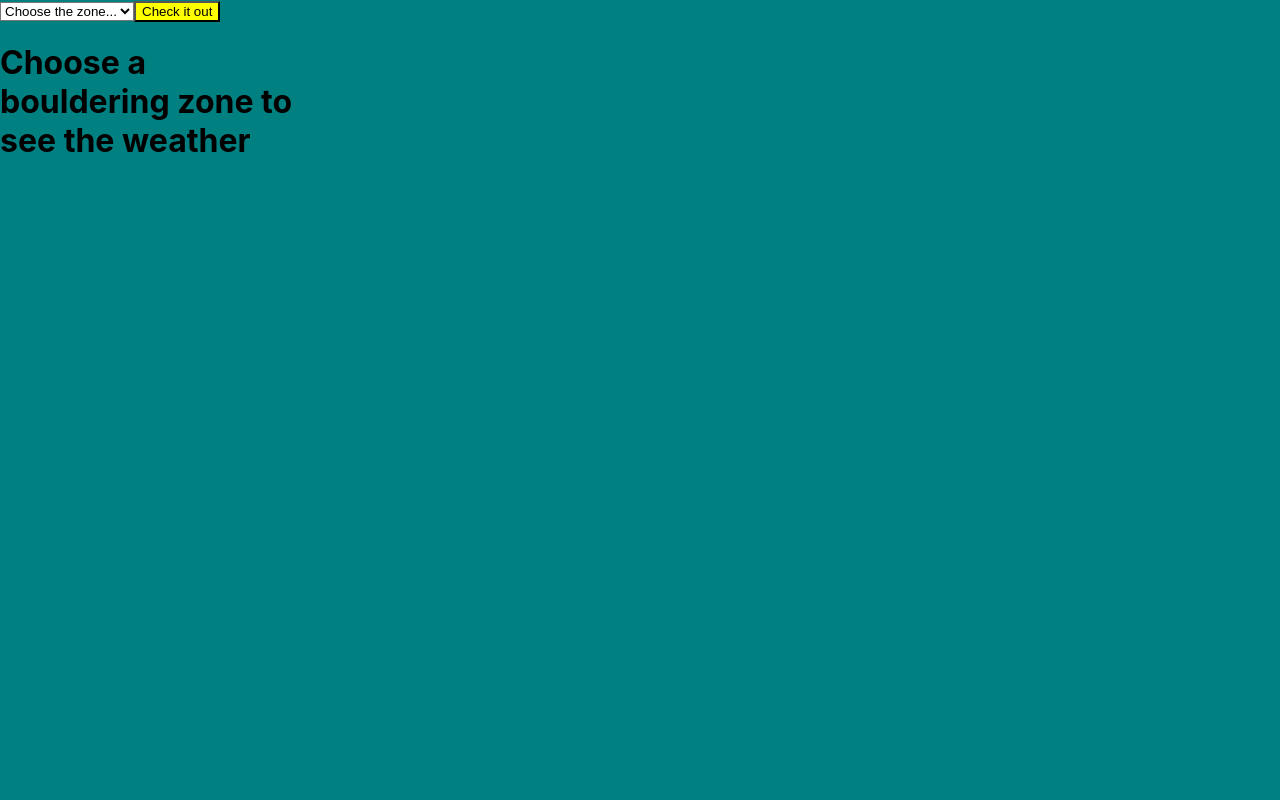
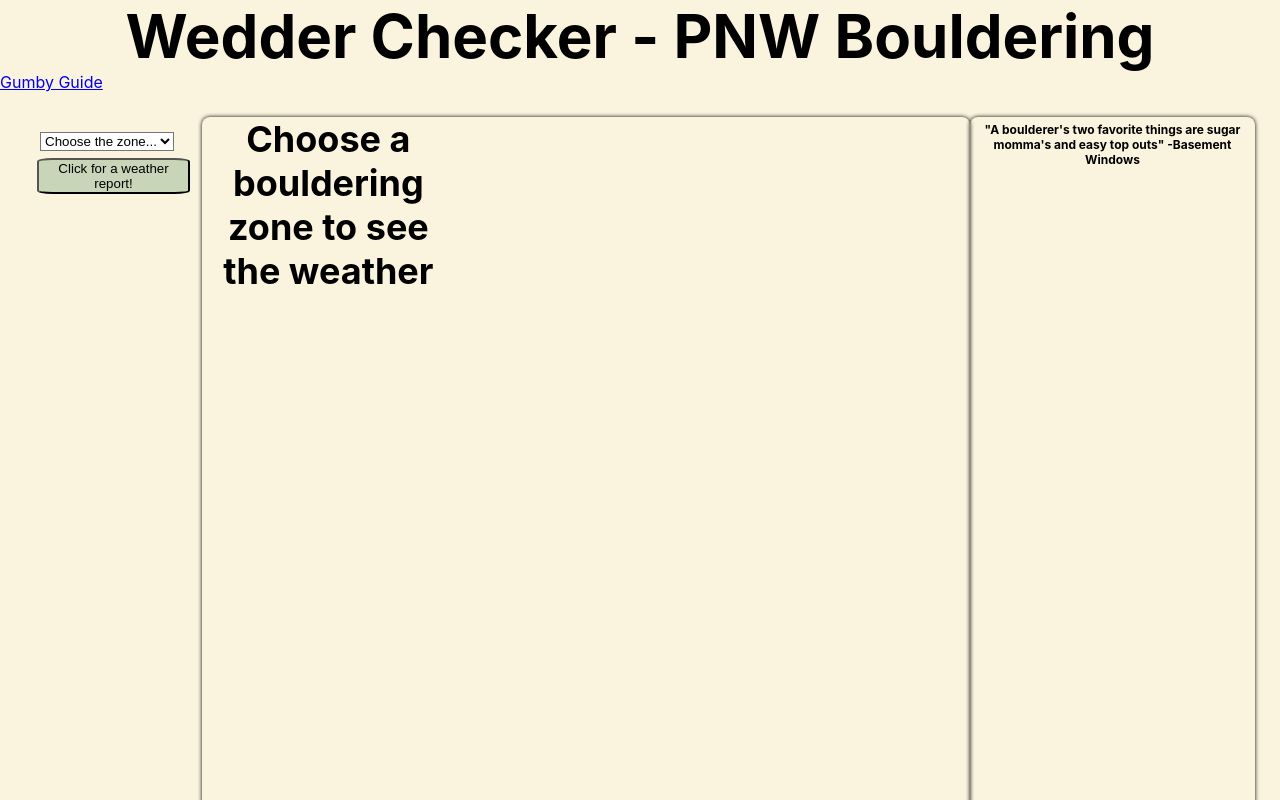
Before and after one commit to andrewmiller45/wedderchecker, a React (Create React App) app: page / in a window 1280 px wide. Shown: the top 800 px of the page. Built offline with nearby package versions, Linux system fonts and the light colour scheme.

Commit message:
add more basic styling, add router

```diff
--- a/package.json
+++ b/package.json
@@ -6,6 +6,7 @@
     "@testing-library/jest-dom": "^5.16.5",
     "@testing-library/react": "^13.4.0",
     "@testing-library/user-event": "^13.5.0",
+    "node-temperature-converter": "^1.0.2",
     "react": "^18.2.0",
     "react-dom": "^18.2.0",
     "react-router-dom": "5.3",
--- a/src/App/App.css
+++ b/src/App/App.css
@@ -1,3 +1,11 @@
+*{
+  margin:0;
+}
+
 .App {
   text-align: center;
 }
+
+main{
+  background-color: #FAF3DD;
+}
--- a/src/App/App.js
+++ b/src/App/App.js
@@ -5,6 +5,7 @@ import { Route, Switch } from 'react-router-dom';
 import Nav from '../Nav/Nav';
 import Form from '../Form/Form';
 import Weather from '../Weather/Weather'
+import Gumby from '../Gumby/Gumby'
 
 class App extends Component {
   constructor(){
@@ -29,7 +30,39 @@ class App extends Component {
 
   render() {
       return (
-        <Form props={this.state}/>
+      //   <Switch>
+      //   <Route path='/search/:bird' render={({match})=> {
+      //     return <Checklist bird={match.params.bird} birds={this.state.sightings}/>}}/>
+      //   <Route exact path='/sightings'>
+      //     <Form searchBirds={this.searchBirds}/>
+      //     <Sightings birds={this.state.sightings} search={this.state.searchQuery}/>
+      //   </Route>
+      //   <Route exact path='/contributors'>
+      //     <Contributors contributors={this.state.contributors}/>
+      //   </Route>
+      //   <Route exact path='/checklist'>
+      //     <Checklist />
+      //   </Route>
+      //   <Route exact path='/'>
+      //     <h2>Welcome to Bird Adventures</h2>
+      //     <p>Here you can find bird sightings in Colorado for the most recent 14 day period.</p>
+      //   </Route>
+      //   <Route path='*'>
+      //       <h3>Error 404: Sorry, that page that doesn't exist.</h3>
+      //   </Route>
+      // </Switch>
+      <main>
+        <Nav/>
+        <Switch>
+          <Route exact path='/'>
+            <Form props={this.state}/>
+          </Route>
+
+          <Route exact path='/gumby'>
+            <Gumby/>
+          </Route>
+        </Switch>
+      </main>
           )
       }
   }
--- a/src/Card/Card.css
+++ b/src/Card/Card.css
@@ -5,10 +5,24 @@
     border: 2px solid black;
     margin: 3px;
     border-radius: 5%;
-    width: 500px;
+    width: 225px;
+    background-color: #C8D5B9;
 }
 
 .temp-box{
     display: flex;
     justify-content: center;
 }
+
+h1{
+    text-align: center;
+    font-size: 12px;
+}
+
+h2{
+    font-size: 12px;
+}
+
+p{
+    font-size: 10px;
+}
--- a/src/Card/Card.js
+++ b/src/Card/Card.js
@@ -2,17 +2,17 @@ import React from 'react'
 import { Link } from "react-router-dom";
 import './Card.css'
 
+
 const Card = ({clouds, date, temp_hi, temp_lo, humidity, outlook, wind}) => {
     return (
             <div className="card">
-                {date}
+                <h1>{date}</h1>
                 <h2>{outlook}</h2>
                 <div className="temp-box">
-                    <p>Hi Temp: {((1.8 *(temp_hi - 273) + 32).toFixed(0))}°</p>
-                    <p>Low Temp: {((1.8 *(temp_lo - 273) + 32).toFixed(0))}°</p>
+                    <p>Temp: {temp_hi}</p>
                 </div>
                 <p>Humidity: {humidity}%</p>
-                <p>Wind: {wind}mph</p>
+                <p>Wind: {wind} mph</p>
                 <p>Cloud Cover: {clouds}%</p>
             </div>
     )
--- a/src/Form/Form.css
+++ b/src/Form/Form.css
@@ -1,3 +1,39 @@
+section{
+    margin: 0px;
+    height: 100vh;
+}
+
 button {
-    background-color: yellow;
+    margin: 2px;
+    background-color: #C8D5B9;
+    border-radius: 10%;
 }
+
+button:hover {
+    text-decoration:underline;
+    cursor: pointer;
+    box-shadow: 0px 0px 4px #000;
+    background-color: #68B0AB;
+  }
+
+.style-container{
+    display: flex;
+    padding: 25px;
+}
+
+.area-details{
+    text-align: left;
+    padding:5px;
+    overflow: auto;
+    box-shadow: 0 0 4px #000;
+    border-radius: 8px;
+}
+
+.choose-area{
+    margin: 10px;
+
+}
+
+#zone{
+    margin: 5px;
+}
--- a/src/Form/Form.js
+++ b/src/Form/Form.js
@@ -2,6 +2,9 @@ import React, {Component} from "react";
 import apiCalls from '../apiCalls';
 import Weather from '../Weather/Weather';
 import './Form.css'
+import Gumby from '../Gumby/Gumby'
+import areaBlurbs from '../areaBlurbs'
+
 
 class Form extends Component {
     constructor(){
@@ -27,6 +30,7 @@ class Form extends Component {
 
     render() {
         return (
+            <section className="style-container">
                 <div className="choose-area">
                     <select required id="zone" title="zone" onChange={event => {this.handleChange(event)}}>
                         <option>Choose the zone...</option>
@@ -34,9 +38,16 @@ class Form extends Component {
                         <option value="goldbar">Gold Bar</option>
                         <option value="lostledge">Lost Ledge</option>
                     </select>
-                <button type="submit" value="submit" onClick={() => {this.apiCall()}}>Check it out</button>
+                    <button type="submit" value="submit" onClick={() => {this.apiCall()}}>Click for a weather report!</button>
+                </div>
+                <div>
                     {!this.state.weather ? <h1>Cunnies so Bunny</h1> : <Weather weather={this.state.weather} location={this.state.location}/> }
                 </div>
+
+                <div className="area-details">
+                    {!this.state.location ? <h1>"A boulderer's two favorite things are sugar momma's and easy top outs" -Basement Windows</h1> : areaBlurbs[this.state.location].blurb}
+                </div>
+            </section>
             )
         }
     }
--- a/src/Nav/Nav.css
+++ b/src/Nav/Nav.css
@@ -1,8 +1,8 @@
-*{
-    background-color: teal;
-    color: black;
-}
-
 #zone{
     background-color: white;
 }
+
+#title{
+    text-align: center;
+    font-size: 60px;
+}
--- a/src/Nav/Nav.js
+++ b/src/Nav/Nav.js
@@ -1,11 +1,16 @@
 import React from "react"
+import {NavLink} from "react-router-dom"
 import './Nav.css'
+import Gumby from '../Gumby/Gumby'
 
 
 const Nav = () => {
     return (
         <div className="Nav">
-            <h1>Wedder Checker - PNW Bouldering</h1>
+            <h1 id="title">Wedder Checker - PNW Bouldering</h1>
+                <NavLink to='/gumby'>
+                    Gumby Guide
+                </NavLink>
         </div>
     )
 }
--- a/src/Weather/Weather.css
+++ b/src/Weather/Weather.css
@@ -1,8 +1,18 @@
 .rainy-container{
     display: grid;
-    grid-template-columns: repeat(4, 1fr);
-    grid-template-rows: repeat(10, 1fr);
+    grid-template-columns: repeat(3, 1fr);
+    grid-template-rows: repeat(5, 1fr);
     grid-column-gap: 5px;
     grid-row-gap: 5px;
-    height: auto
+    height: 100vh;
+    overflow: auto;
+    box-shadow: 0 0 4px #000;
+    border-radius: 8px;
+    width: 60vw;
 }
+
+#waiting{
+    display: flex;
+    text-align: center;
+    font-size: 36px;
+}
--- a/src/Weather/Weather.js
+++ b/src/Weather/Weather.js
@@ -24,7 +24,7 @@ const Weather = (props) => {
 
     return (
         <div className="rainy-container">
-            {weatherCards.length ? weatherCards : <h1>Choose a bouldering zone to see the weather</h1>}
+            {weatherCards.length ? weatherCards : <h1 id="waiting">Choose a bouldering zone to see the weather</h1>}
 
         </div>
     )
```
Also changed, not shown: 1 other file (tests, documents, lock files or other folders). Lines whose indentation alone changed are shown as unchanged.
